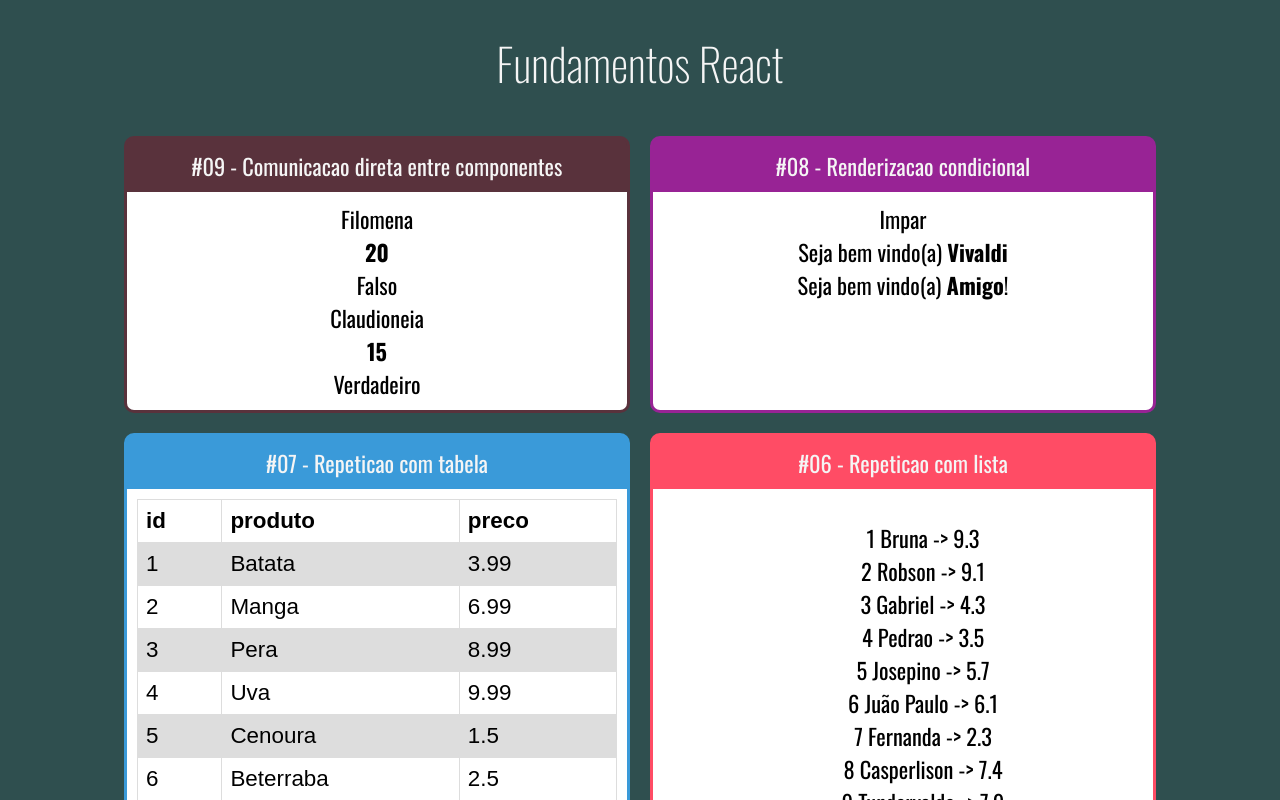
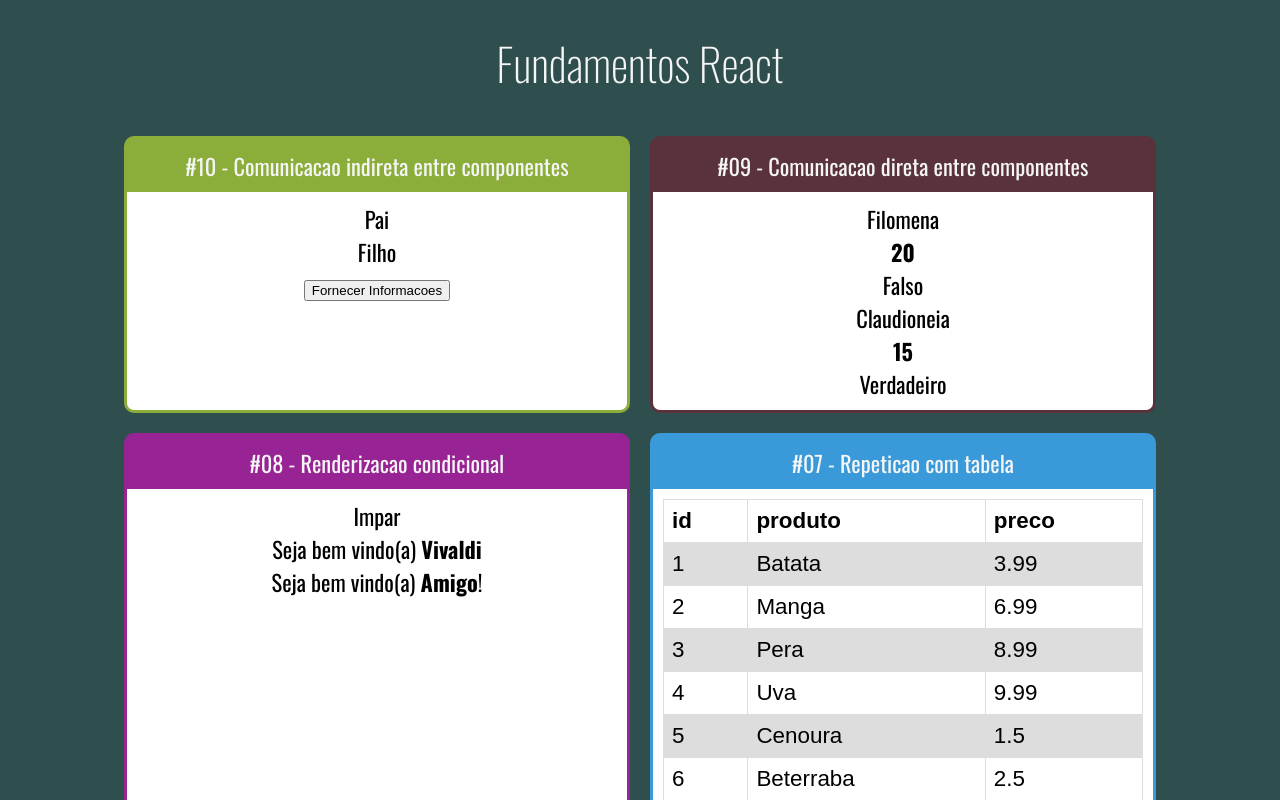
Before and after one commit to jaisonrobson/fundamentos-react, a React (Create React App) app: page / in a window 1280 px wide. Shown: the top 800 px of the page. Built offline with nearby package versions, Linux system fonts and the light colour scheme.

Commit message:
#34 - Comunicacao entre componentes indireta

```diff
--- a/src/App.jsx
+++ b/src/App.jsx
@@ -13,11 +13,16 @@ import TabelaProdutos from './components/repetition/TabelaProdutos'
 import ParImpar from './components/conditional/ParImpar'
 import UsuarioInfo from './components/conditional/UsuarioInfo'
 import DiretaPai from './components/comunication/DiretaPai'
+import IndiretaPai from './components/comunication/IndiretaPai'
 
 const App = (props) => (
     <div className="App">
         <h1>Fundamentos React</h1>
         <div className="Cards">
+            <Card titulo="#10 - Comunicacao indireta entre componentes" color="#8bad39">
+                <IndiretaPai />
+            </Card>
+
             <Card titulo="#09 - Comunicacao direta entre componentes" color="#59323c">
                 <DiretaPai />
             </Card>
--- /dev/null
+++ b/src/components/comunication/IndiretaFilho.jsx
@@ -0,0 +1,12 @@
+import React from 'react'
+
+export default props => {
+    return (
+        <div>
+            <div>
+                Filho
+            </div>
+            <button onClick={props.onClick('Joao', 51, true)}>Fornecer Informacoes</button>
+        </div>
+    )
+}
--- /dev/null
+++ b/src/components/comunication/IndiretaPai.jsx
@@ -0,0 +1,17 @@
+import React from 'react'
+
+import IndiretaFilho from './IndiretaFilho'
+
+export default props => {
+
+    function fornecerInformacoes(nome, idade, nerd) {
+
+    }
+
+    return (
+        <div>
+            Pai
+            <IndiretaFilho onClick={fornecerInformacoes} />
+        </div>
+    )
+}
```
